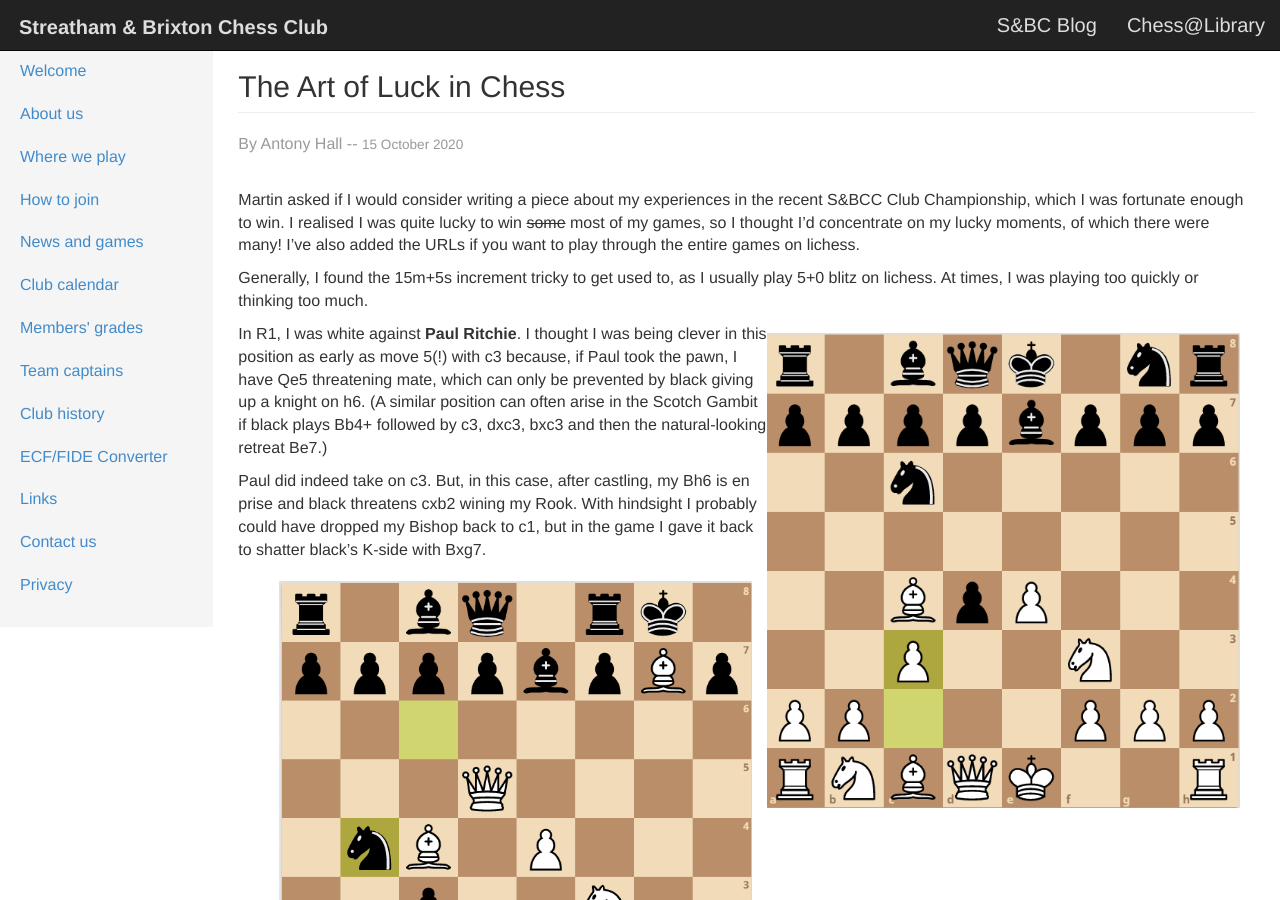
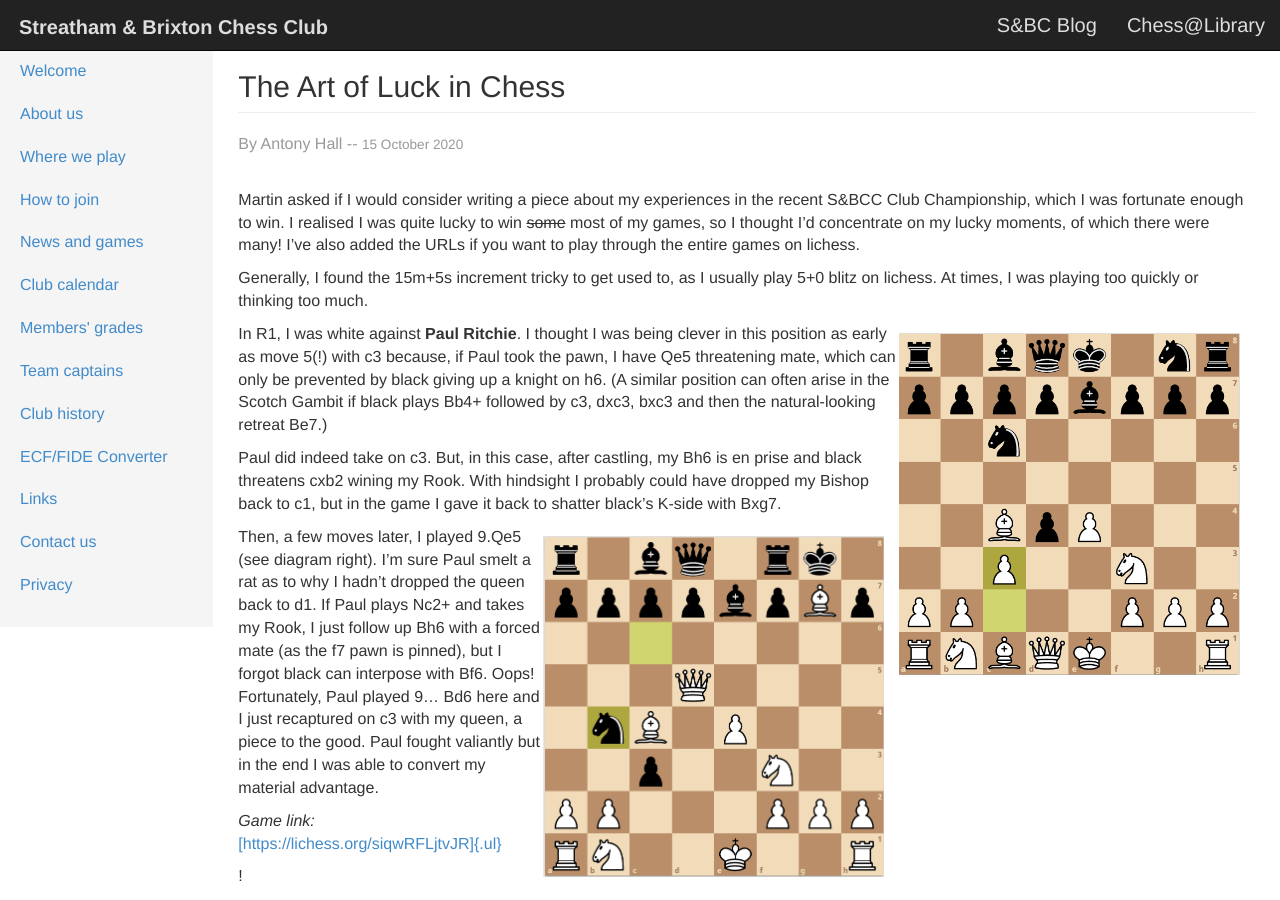
Before and after one commit to streathamchess/streathamchess.github.io, a Jekyll site: the page built from _posts/2020-10-15-luck-in-chess.md, in a window 1280 px wide and 900 px high. Built offline with Jekyll 4.4.1, drawn with Linux system fonts in a browser that asks for light colours; nearby versions of some CDN libraries; comment, search, counter and statistics services are not loaded.

Commit message:
Update 2020-10-15-luck-in-chess.md

```diff
--- a/_posts/2020-10-15-luck-in-chess.md
+++ b/_posts/2020-10-15-luck-in-chess.md
@@ -15,7 +15,7 @@ Generally, I found the 15m+5s increment tricky to get used to, as I
 usually play 5+0 blitz on lichess. At times, I was playing too quickly
 or thinking too much.
 
-{% include image.html url="/assets/ahpics/ah1.png" align="right" %}
+{% include ahimage.html url="/assets/ahpics/ah1.png" align="right" %}
 
 In R1, I was white against **Paul Ritchie**. I thought I was being
 clever in this position as early as move 5(!) with c3 because, if Paul
@@ -29,7 +29,7 @@ en prise and black threatens cxb2 wining my Rook. With hindsight I
 probably could have dropped my Bishop back to c1, but in the game I gave
 it back to shatter black's K-side with Bxg7.
 
-{% include image.html url="/assets/ahpics/ah2.png" align="right" %}Then, a few moves later, I played 9.Qe5
+{% include ahimage.html url="/assets/ahpics/ah2.png" align="right" %}Then, a few moves later, I played 9.Qe5
 (see diagram right). I'm sure Paul smelt a rat as to why I hadn't
 dropped the queen back to d1. If Paul plays Nc2+ and takes my Rook, I
 just follow up Bh6 with a forced mate (as the f7 pawn is pinned), but I
@@ -41,7 +41,7 @@ advantage.
 *Game link:*
 [[https://lichess.org/siqwRFLjtvJR]{.ul}](https://lichess.org/siqwRFLjtvJR)
 
-!{% include image.html url="/assets/ahpics/ah3.png" align="right" %}
+!{% include ahimage.html url="/assets/ahpics/ah3.png" align="right" %}
 
 R2 saw me paired against **Michael Chung**, who has always given me
 tough games online, despite his lower rating. On the black side of a
@@ -89,7 +89,7 @@ the Pirc!).
 We got to the following position (which Droidfish actually assesses as
 being better for me -- which I didn't think during the game). I played
 17\...f6 (which I was quite pleased with, but Droidfish much prefers
-17\...Rh8).{% include image.html url="/assets/ahpics/ah4.png" align="right" %} Graham gave up the exchange with 18.Rxh5
+17\...Rh8).{% include ahimage.html url="/assets/ahpics/ah4.png" align="right" %} Graham gave up the exchange with 18.Rxh5
 to prise open my King. I was attempting to keep the Bd3-h7 diagonal
 closed. Then he gave up a knight to try and land the knockout blow. Lots
 of ways for me to go wrong! I was a Rook up but I gave back the exchange
@@ -101,7 +101,7 @@ increments, so we repeated moves and split the point.
 *Game link:*
 [[https://lichess.org/H7rW7TZ7KIAd]{.ul}](https://lichess.org/H7rW7TZ7KIAd)
 
-{% include image.html url="/assets/ahpics/ah5.png" align="right" %}
+{% include ahimage.html url="/assets/ahpics/ah5.png" align="right" %}
 In R5, I knew I'd be facing **Martin
 Smith**, the tournament '2nd seed' (168 ECF). He had won in R4 by
 beating Alan so was half a point ahead of me: only a win would do! My
@@ -138,7 +138,7 @@ Graham's 5 (no increments), but he only had to draw whereas I had to
 win. I had to give up a pawn to escape an annoying bishop pin and we got
 to this position. Still time for one more slice of luck!
 
-{% include image.html url="/assets/ahpics/ah6.png" align="right" %}
+{% include ahimage.html url="/assets/ahpics/ah6.png" align="right" %}
 
 
 Graham played 27\...Nxd2 here, when just doubling the rooks on the
@@ -163,7 +163,7 @@ Generally, I found the 15m+5s increment tricky to get used to, as I
 usually play 5+0 blitz on lichess. At times, I was playing too quickly
 or thinking too much.
 
-{% include image.html url="/assets/ahpics/ah7.png" align="right" %}
+{% include ahimage.html url="/assets/ahpics/ah7.png" align="right" %}
 
 
 In R1, I was white against **Paul Ritchie**. I thought I was being
@@ -178,7 +178,7 @@ en prise and black threatens cxb2 wining my Rook. With hindsight I
 probably could have dropped my Bishop back to c1, but in the game I gave
 it back to shatter black's K-side with Bxg7.
 
-{% include image.html url="/assets/ahpics/ah8.png" align="right" %} Then, a few moves later, I played 9.Qe5
+{% include ahimage.html url="/assets/ahpics/ah8.png" align="right" %} Then, a few moves later, I played 9.Qe5
 (see diagram right). I'm sure Paul smelt a rat as to why I hadn't
 dropped the queen back to d1. If Paul plays Nc2+ and takes my Rook, I
 just follow up Bh6 with a forced mate (as the f7 pawn is pinned), but I
@@ -189,7 +189,7 @@ advantage.
 
 *Game link:* <https://lichess.org/siqwRFLjtvJR>
 
-{% include image.html url="/assets/ahpics/ah9.png" align="right" %}
+{% include ahimage.html url="/assets/ahpics/ah9.png" align="right" %}
 
 
 R2 saw me paired against **Michael Chung**, who has always given me
@@ -236,7 +236,7 @@ the Pirc!).
 We got to the following position (which Droidfish actually assesses as
 being better for me -- which I didn't think during the game). I played
 17\...f6 (which I was quite pleased with, but Droidfish much prefers
-17\...Rh8).{% include image.html url="/assets/ahpics/ah10.png" align="right" %} Graham gave up the exchange with 18.Rxh5
+17\...Rh8).{% include ahimage.html url="/assets/ahpics/ah10.png" align="right" %} Graham gave up the exchange with 18.Rxh5
 to prise open my King. I was attempting to keep the Bd3-h7 diagonal
 closed. Then he gave up a knight to try and land the knockout blow. Lots
 of ways for me to go wrong! I was a Rook up but I gave back the exchange
@@ -247,7 +247,7 @@ increments, so we repeated moves and split the point.
 
 *Game link:* <https://lichess.org/H7rW7TZ7KIAd>
 
-{% include image.html url="/assets/ahpics/ah11.png" align="right" %} In R5, I knew I'd be facing **Martin
+{% include ahimage.html url="/assets/ahpics/ah11.png" align="right" %} In R5, I knew I'd be facing **Martin
 Smith**, the tournament '2nd seed' (168 ECF). He had won in R4 by
 beating Alan so was half a point ahead of me: only a win would do! My
 record against Martin on lichess isn't anything to write home about
@@ -282,7 +282,7 @@ Graham's 5 (no increments), but he only had to draw whereas I had to
 win. I had to give up a pawn to escape an annoying bishop pin and we got
 to this position. Still time for one more slice of luck!
 
-{% include image.html url="/assets/ahpics/ah12.png" align="right" %}
+{% include ahimage.html url="/assets/ahpics/ah12.png" align="right" %}
 
 Graham played 27\...Nxd2 here, when just doubling the rooks on the
 d-file would have won the bishop (as my rook is pinned) and the game. I
```
